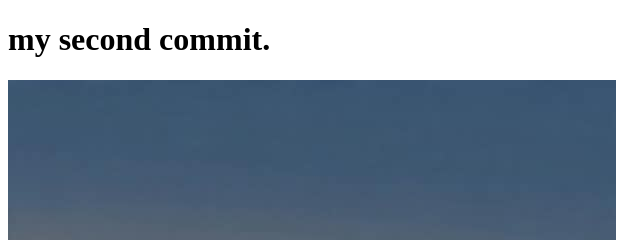
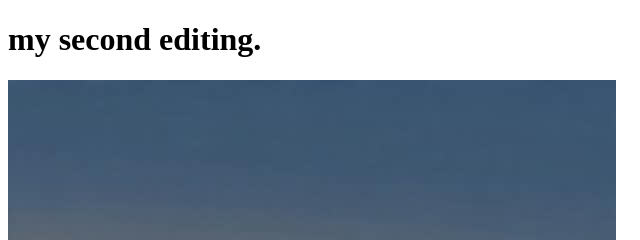
Before and after one commit to Sharongidado/project, a plain HTML site: page cont.html in a window 1280 px wide. Shown: the top 240 px of the page, 0-640 px from the left. Drawn offline with Linux system fonts and the light colour scheme.

Commit message:
added again

```diff
--- a/cont.html
+++ b/cont.html
@@ -5,7 +5,7 @@
         <title>contact</title>
     </head>
     <body>
-        <h1>my second commit.</h1>
+        <h1>my second editing.</h1>
         <img src="image/PIC-1.jpeg">
         <p>Lorem ipsum dolor sit amet, consectetur adipisicing elit. Natus fugit maxime
             cumque, esse nisi amet qui placeat dignissimos doloremque!</p>
```
